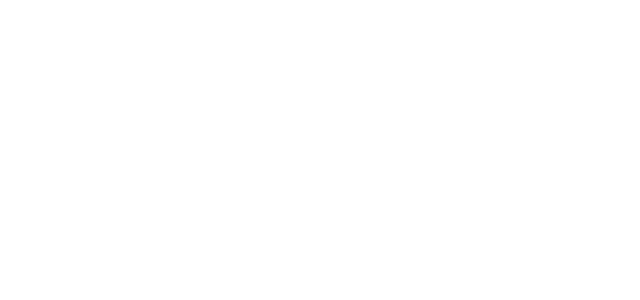
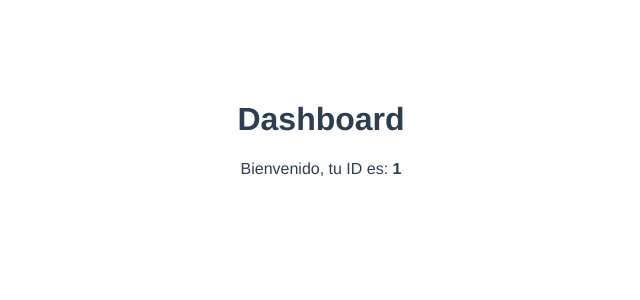
Before and after one commit to cassolo/wallet-app, a Vue app: page /dashboard in a window 1280 px wide. Before the commit this address had no page. Shown: the top 300 px of the page, without its empty margins (319-959 px from the left). Built offline with nearby package versions, Linux system fonts and the light colour scheme; sample sign-in values are in the browser's storage.

Commit message:
Crear y routear dashboard

```diff
--- /dev/null
+++ b/src/components/DashboardView.vue
@@ -0,0 +1,29 @@
+<template>
+    <div class="dashboard-container">
+      <h1>Dashboard</h1>
+      <p>Bienvenido, tu ID es: <strong>{{ userId }}</strong></p>
+    </div>
+  </template>
+
+  <script>
+  export default {
+    data() {
+      return {
+        userId: '',
+      };
+    },
+    created() {
+      this.userId = localStorage.getItem('user_id') || '';
+      if (!this.userId) {
+        this.$router.push('/login');
+      }
+    },
+  };
+  </script>
+
+  <style>
+  .dashboard-container {
+    text-align: center;
+    padding: 20px;
+  }
+  </style>
--- a/src/router/index.js
+++ b/src/router/index.js
@@ -1,9 +1,11 @@
 import { createRouter, createWebHistory } from 'vue-router';
 import LoginView from '../components/LoginView.vue';
+import DashboardView from '../components/DashboardView.vue';
 
 const routes = [
   { path: '/', redirect: '/login' },
   { path: '/login', component: LoginView },
+  { path: '/dashboard', component: DashboardView},
 
 ];
 
```
